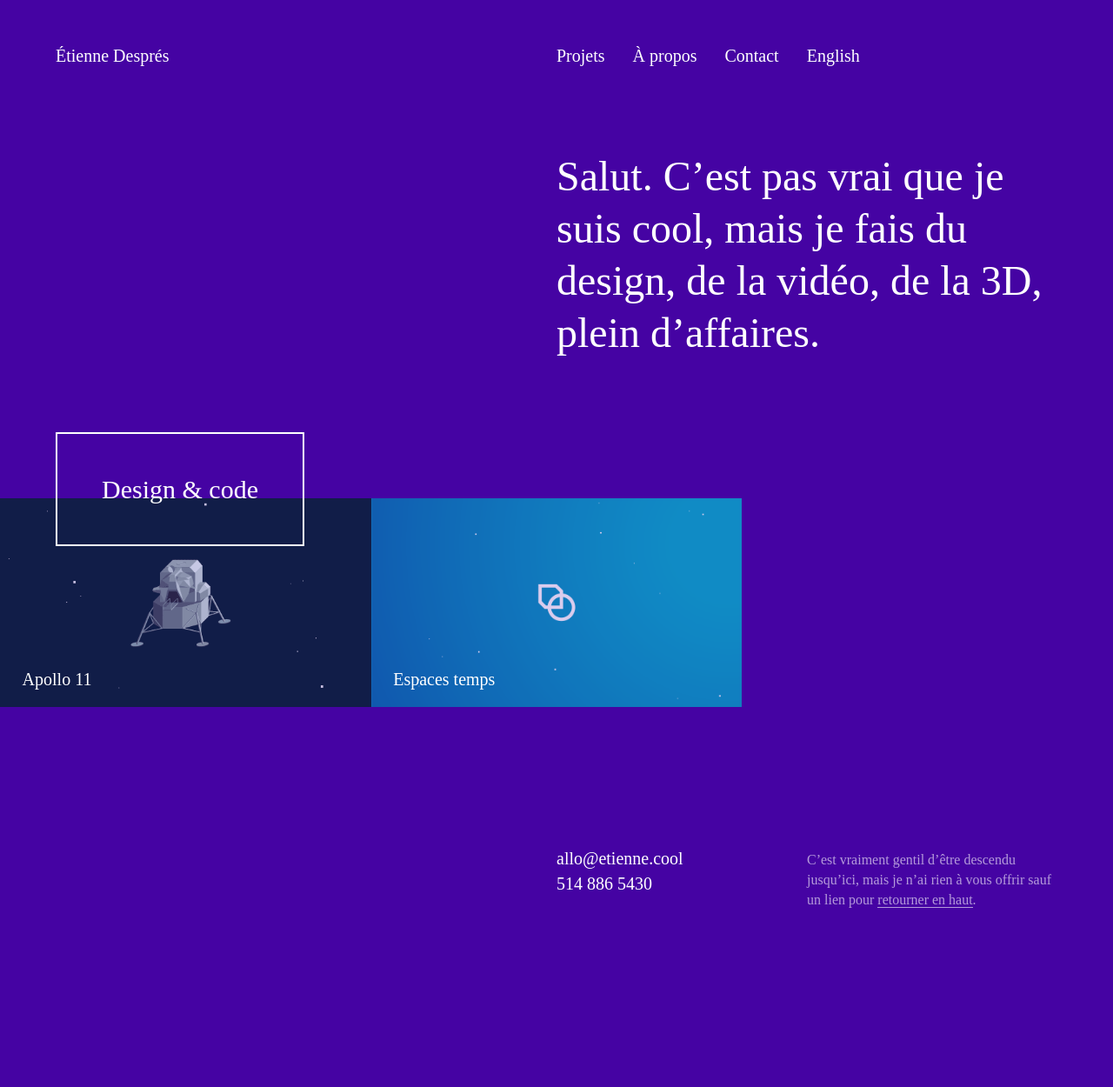
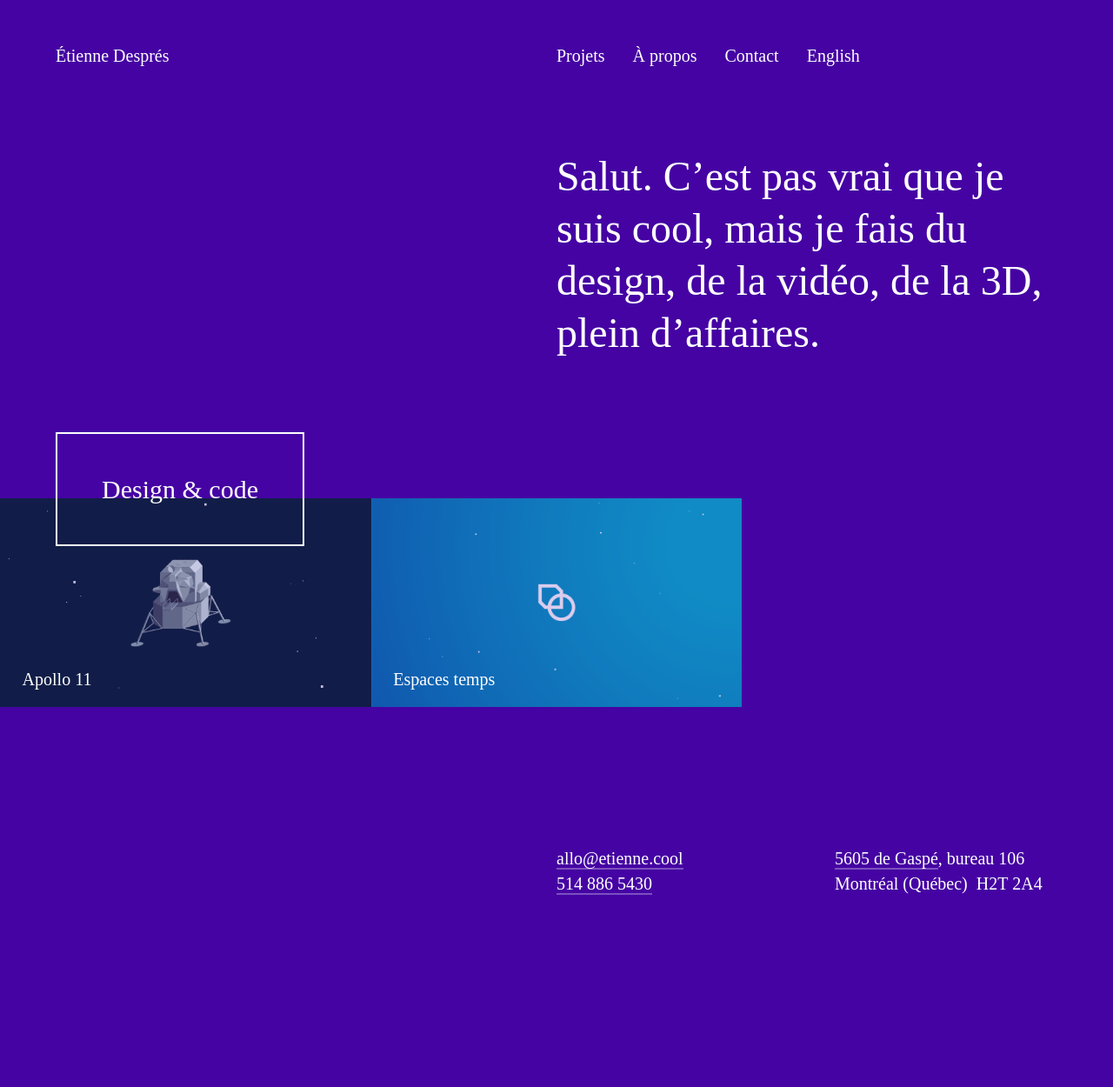
Before and after one commit to etienne/etienne, a Jekyll site: the page built from index.html, in a window 1280 px wide. Shown: the whole page at 87% size. Built offline with Jekyll 4.4.1, drawn with Linux system fonts in a browser that asks for light colours; some web fonts are replaced.

Commit message:
Ajoute l'adresse postale au footer

```diff
--- a/_includes/footer.html
+++ b/_includes/footer.html
@@ -1,15 +1,16 @@
 <footer>
-  <div>
-    <address>
-      <a href="mailto:allo@etienne.cool">allo@etienne.cool</a><br>
+  <address id="contact">
+    <div>
+      {% if page.language == "fr" %}
+        <a href="mailto:allo@etienne.cool">allo@etienne.cool</a><br>
+      {% else %}
+        <a href="mailto:hello@etienne.cool">hello@etienne.cool</a><br>
+      {% endif %}
       <a href="tel:+1-514-886-5430">514 886 5430</a>
-    </address>
-    <p>
-      {% if page.language == "fr" %}
-        C’est vraiment gentil d’être descendu jusqu’ici, mais je n’ai rien à vous offrir sauf un lien pour <a href="#sisyphe">retourner en haut</a>.
-      {% else %}
-        Hey, it’s really nice of you to have come this far down, but I have nothing to offer except a link to <a href="#sisyphe">scroll back up</a>.
-      {% endif %}
-    </p>
-  </div>
+    </div>
+    <div>
+      <a href="https://www.google.ca/maps/place/Temps+libre+Mile-End/@45.5283051,-73.5980458,15z/data=!4m5!3m4!1s0x0:0xa4919ab35b980a2b!8m2!3d45.5283051!4d-73.5980458">5605 de Gaspé</a>, bureau&nbsp;106<br>
+      Montréal (Québec)&nbsp; H2T&nbsp;2A4
+    </div>
+  </address>
 </footer>
--- a/_sass/_footer.scss
+++ b/_sass/_footer.scss
@@ -1,24 +1,20 @@
 body > footer {
-  & > div {
+  address {
     @include container;
     @include clearfix;
-    padding: 4em 0;
-
-    @include tablet {
-      padding: 6em 0;
-    }
+    padding: 6em 0;
 
     @include desktop {
       padding: 8em 0 10em;
     }
-  }
 
-  address {
-    width: 50%;
-    float: left;
+    & > div {
+      width: 50%;
+      float: left;
+    }
 
     a {
-      border-bottom: 2px solid transparent;
+      border-bottom: 2px solid rgba(white, 0.3);
       transition: border-color $transition-speed;
 
       &:hover {
@@ -28,27 +24,7 @@ body > footer {
 
     @include desktop {
       margin-left: 50%;
-      width: 25%;
-    }
-  }
-
-  p {
-    @include small-text;
-    opacity: 0.6;
-    width: 50%;
-    margin: 0.15em 0;
-    float: left;
-
-    @include tablet {
-      margin: 0.25em 0;
-    }
-
-    @include desktop {
-      width: 25%;
-    }
-
-    a {
-      border-bottom: 1px solid;
+      width: 50%;
     }
   }
 }
```
